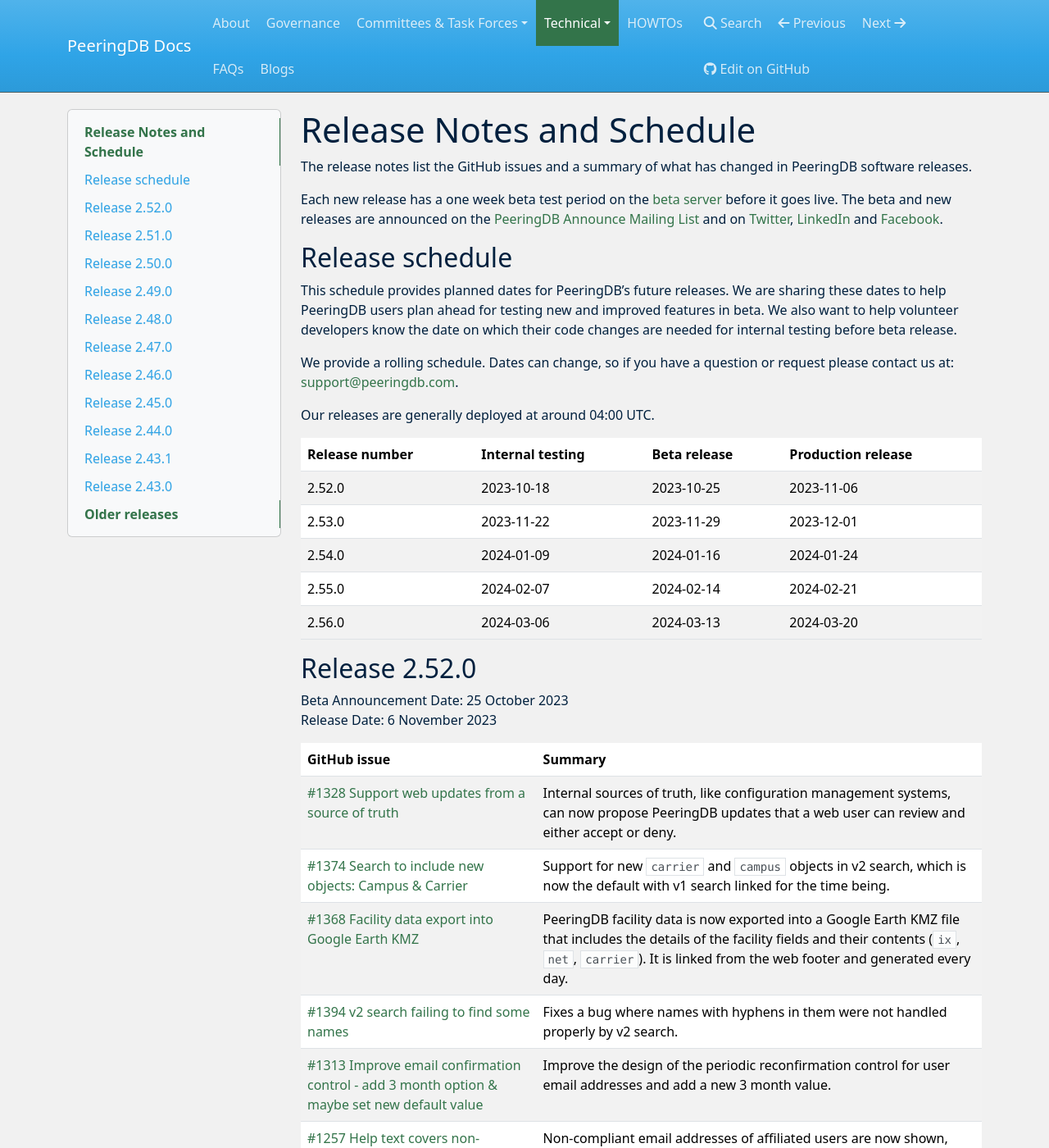
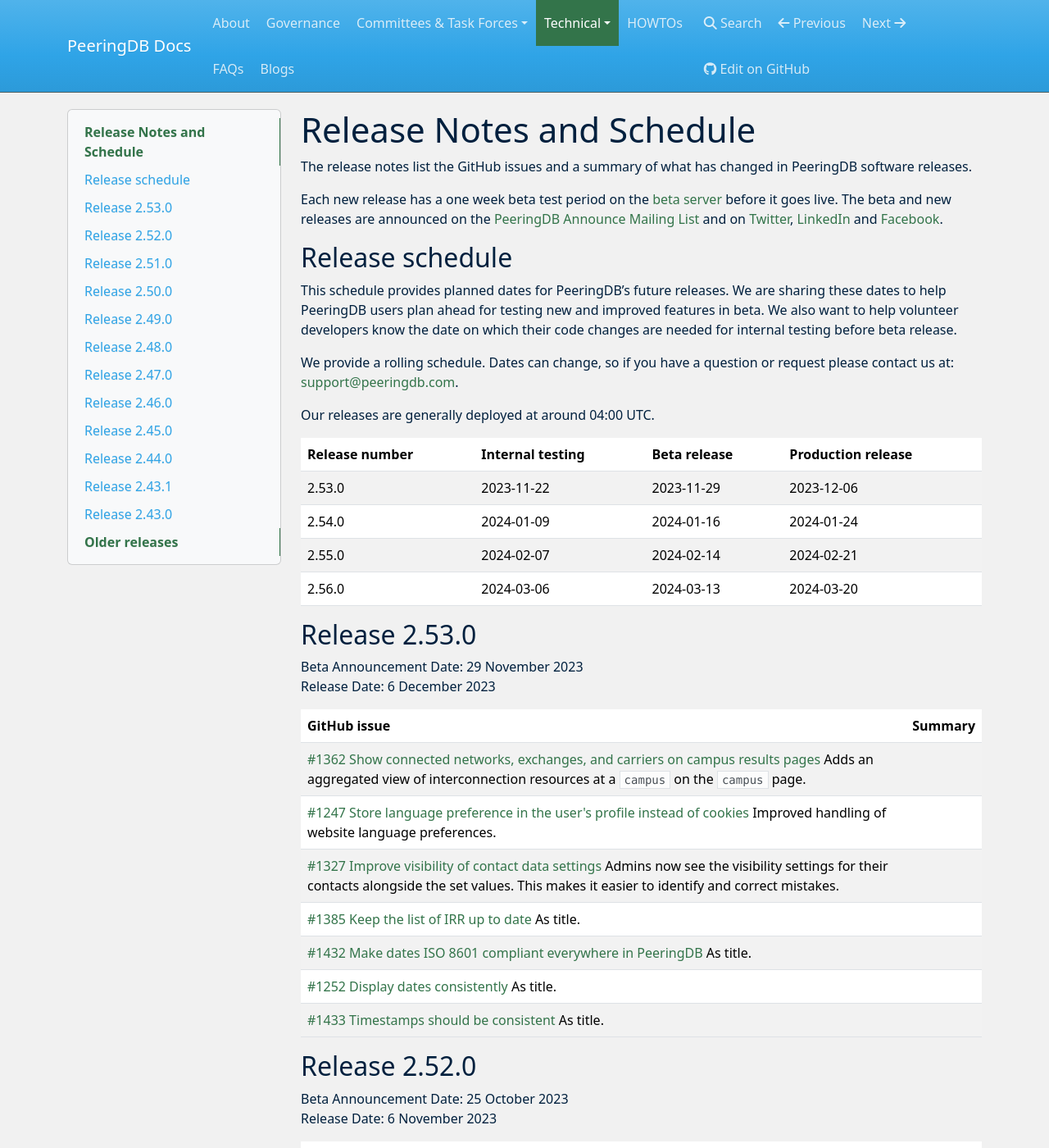
Before and after one commit to peeringdb/docs, an MkDocs documentation site: the page built from docs/release_notes/index.md, in a window 1280 px wide and 1400 px high. Shown: the whole window at 82% size. Built offline with MkDocs 1.6.1, drawn with Linux system fonts in a browser that asks for light colours; nearby versions of some CDN libraries.

Commit message:
2.53.0 release notes (#303)
Release notes for 2.53.0

```diff
--- a/docs/release_notes/index.md
+++ b/docs/release_notes/index.md
@@ -14,11 +14,26 @@
 
 | **Release number** | **Internal testing** | **Beta release** | **Production release** |
 | -------------- | ---------------- | ------------ | ------------------ |
-| 2.52.0 | 2023-10-18 | 2023-10-25 | 2023-11-06 |
-| 2.53.0 | 2023-11-22 | 2023-11-29 | 2023-12-01 |
+| 2.53.0 | 2023-11-22 | 2023-11-29 | 2023-12-06 |
 | 2.54.0 | 2024-01-09 | 2024-01-16 | 2024-01-24 |
 | 2.55.0 | 2024-02-07 | 2024-02-14 | 2024-02-21 |
 | 2.56.0 | 2024-03-06 | 2024-03-13 | 2024-03-20 |
+
+## Release 2.53.0
+
+Beta Announcement Date: 29 November 2023
+Release Date: 6 December 2023
+
+| **GitHub issue** | **Summary** |
+| ----------------- | ----------- |
+| [#1362 Show connected networks, exchanges, and carriers on campus results pages](https://github.com/peeringdb/peeringdb/issues/1362) Adds an aggregated view of interconnection resources at a `campus` on the `campus` page.|
+| [#1247 Store language preference in the user's profile instead of cookies](https://github.com/peeringdb/peeringdb/issues/1247) Improved handling of website language preferences.|
+| [#1327 Improve visibility of contact data settings](https://github.com/peeringdb/peeringdb/issues/1327) Admins now see the visibility settings for their contacts alongside the set values. This makes it easier to identify and correct mistakes.|
+| [#1385 Keep the list of IRR up to date](https://github.com/peeringdb/peeringdb/issues/1385) As title.|
+| [#1432 Make dates ISO 8601 compliant everywhere in PeeringDB](https://github.com/peeringdb/peeringdb/issues/1432) As title.|
+| [#1252 Display dates consistently](https://github.com/peeringdb/peeringdb/issues/1252) As title.|
+| [#1433 Timestamps should be consistent](https://github.com/peeringdb/peeringdb/issues/1433) As title.|
+
 
 
 ## Release 2.52.0
```
